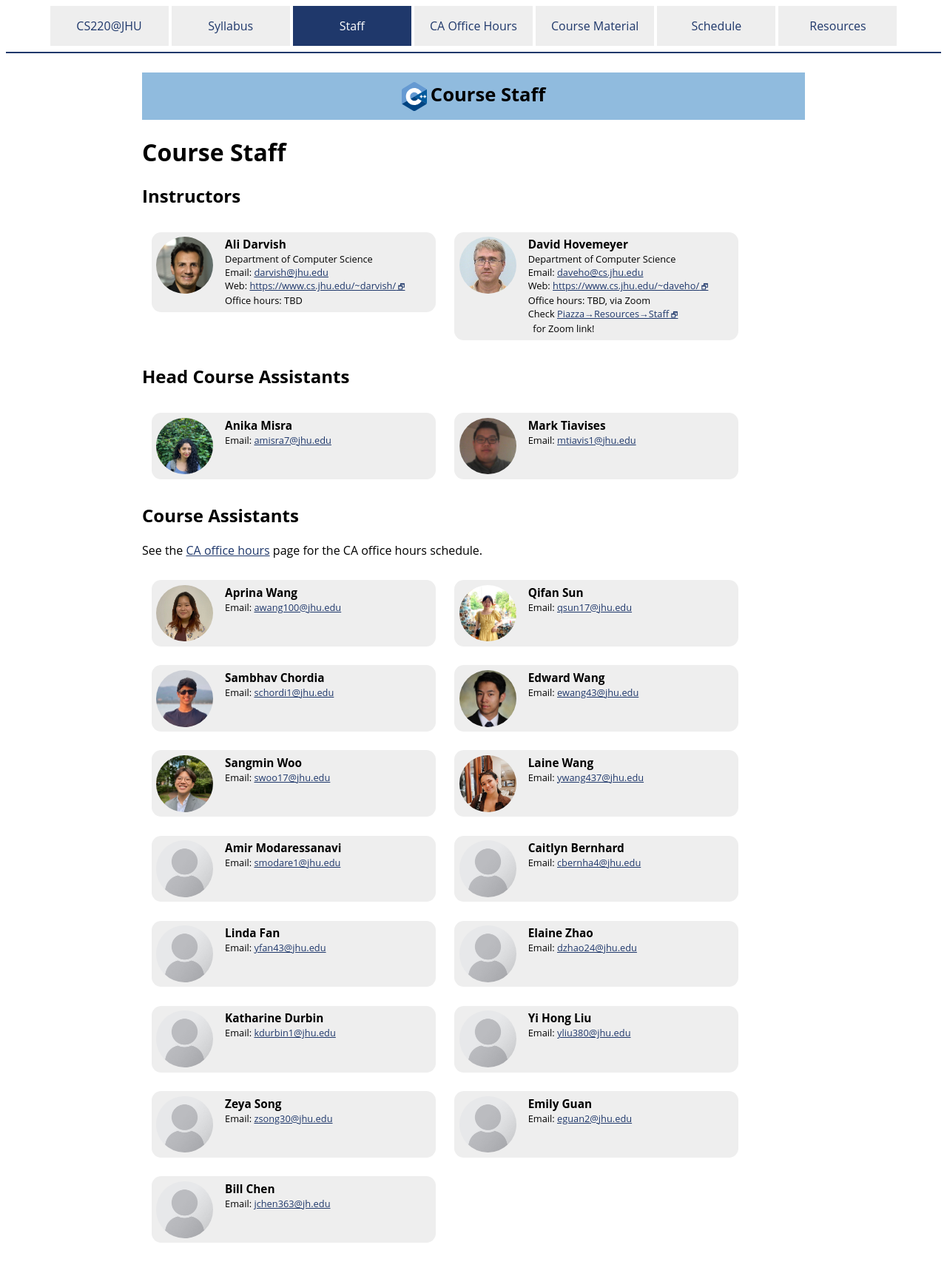
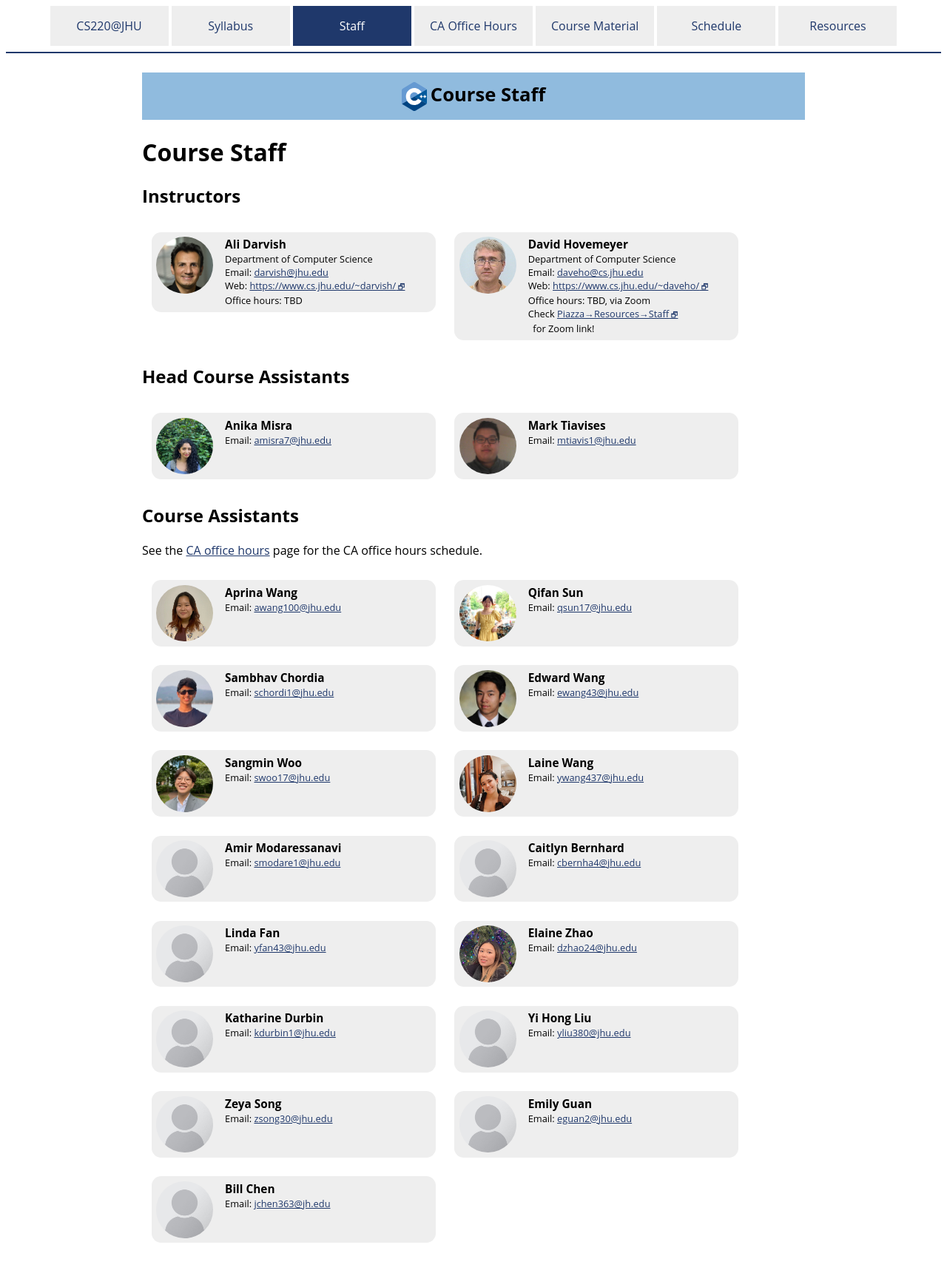
Before and after one commit to vivek-booshan/cs220-sp23, a Jekyll site: the page built from staff.md, in a window 1280 px wide. Shown: the whole page at 74% size. Built offline with Jekyll 4.4.1, drawn with Linux system fonts in a browser that asks for light colours.

Commit message:
add Elaine's pic

```diff
--- a/staff.md
+++ b/staff.md
@@ -157,7 +157,7 @@ See the [CA office hours](officehours.html) page for the CA office hours schedul
 </div>
 
 <div class="card">
-  <img alt="Elaine photo" src="{{site.baseurl}}/img/staffpix/placeholder.jpg">
+  <img alt="Elaine photo" src="{{site.baseurl}}/img/staffpix/elaine.jpg">
   <div class="details">
    <span class="name_and_role">Elaine Zhao</span><br>
    Email: <a href="mailto:dzhao24@jhu.edu">dzhao24@jhu.edu</a><br>
```
Also changed, not shown: img/staffpix/elaine.jpg (added).
